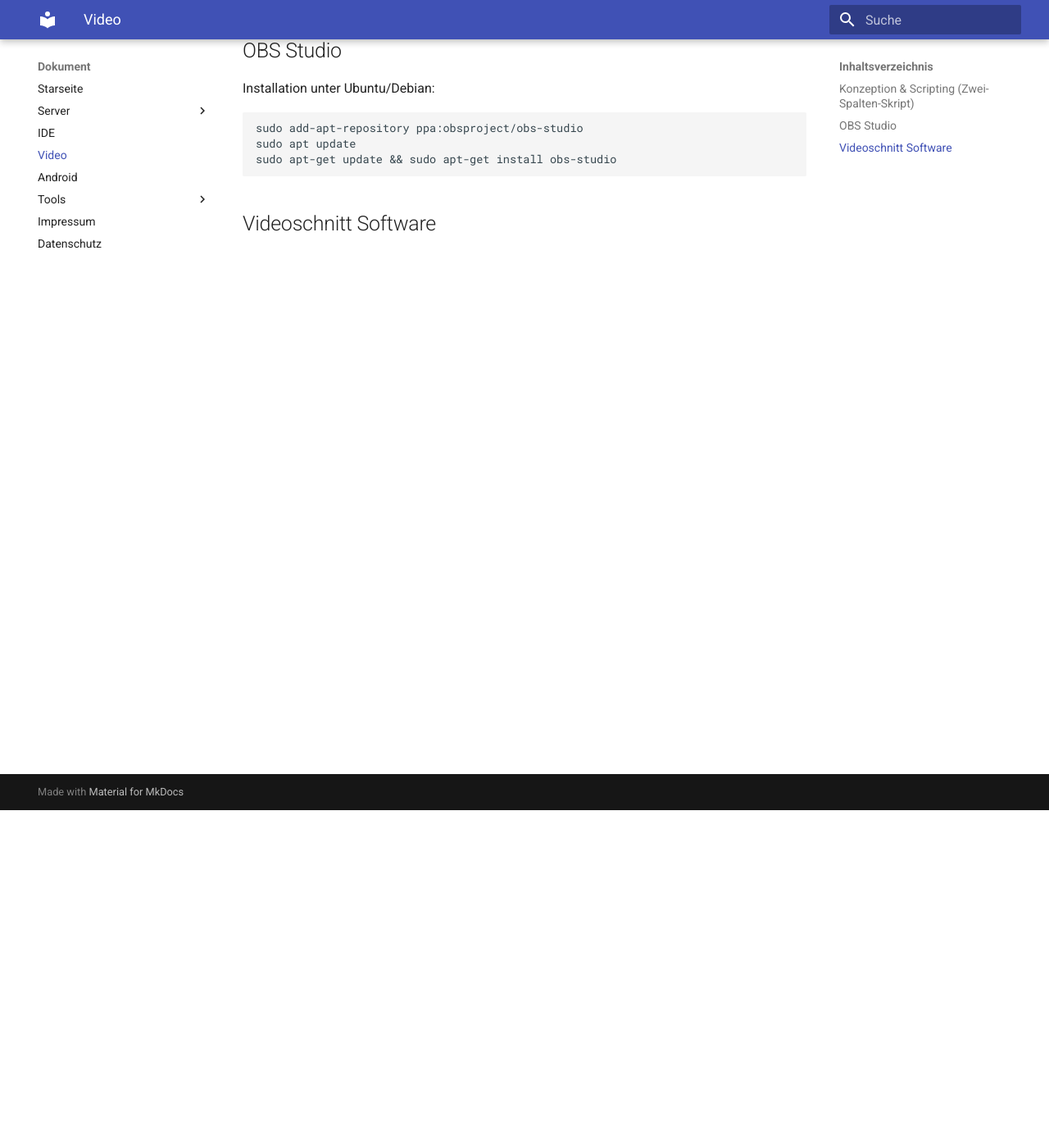
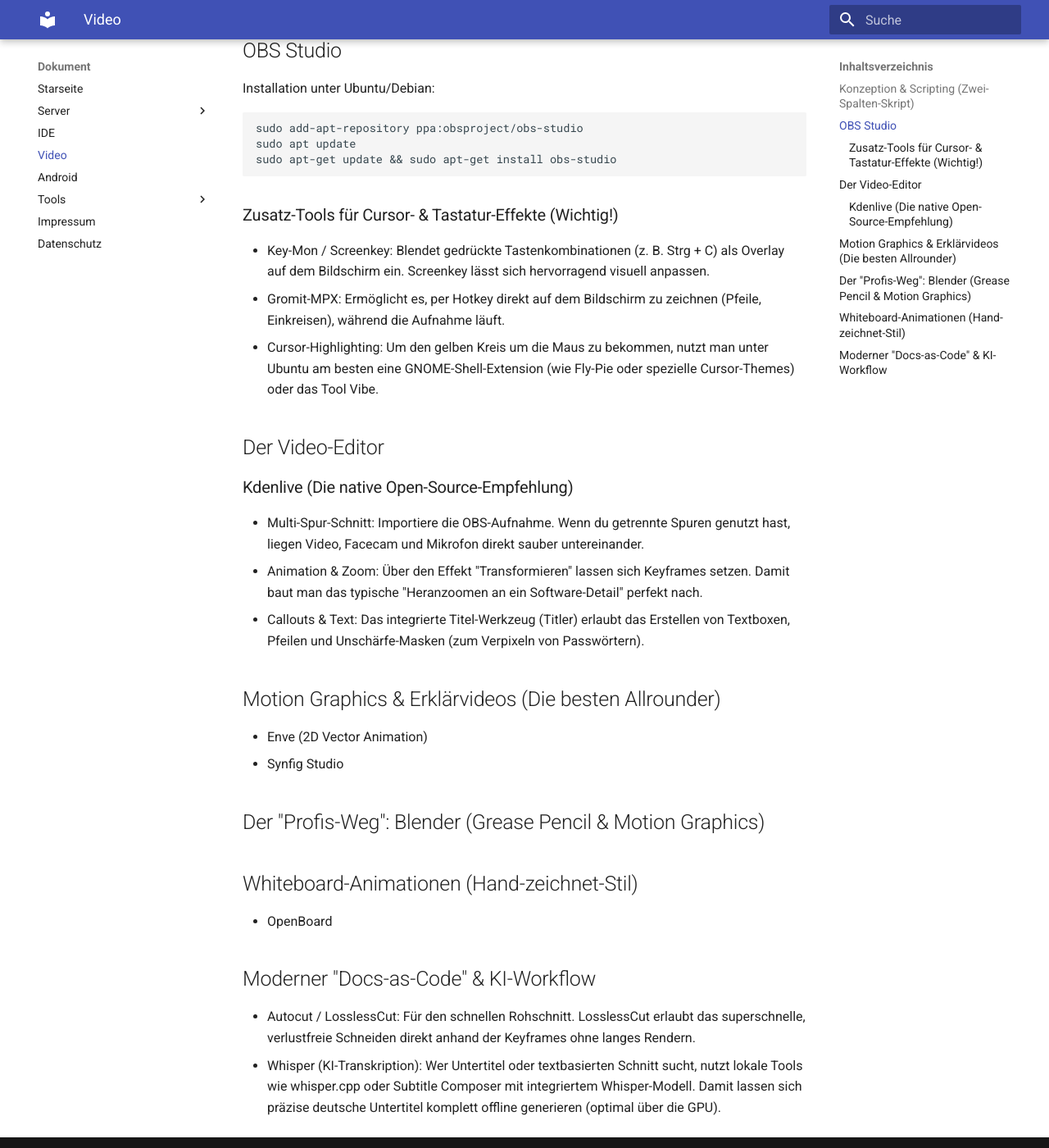
Before and after one commit to thorstenkloehn/dokument, an MkDocs documentation site: the page built from docs/Video/index.md, in a window 1280 px wide and 1400 px high, scrolled down 412 px. Shown: the whole window at 82% size. Built offline with MkDocs 1.6.1 and Material for MkDocs 9.7.7, drawn with Linux system fonts in a browser that asks for light colours.

Commit message:
Dokumentation: Hinzufügen von Zusatz-Tools für Cursor- & Tastatur-Effekte und Video-Editor-Optionen

````diff
--- a/docs/Video/index.md
+++ b/docs/Video/index.md
@@ -14,5 +14,28 @@
 sudo apt update
 sudo apt-get update && sudo apt-get install obs-studio
 ```
+### Zusatz-Tools für Cursor- & Tastatur-Effekte (Wichtig!)
 
-## Videoschnitt Software
+* Key-Mon / Screenkey: Blendet gedrückte Tastenkombinationen (z. B. Strg + C) als Overlay auf dem Bildschirm ein. Screenkey lässt sich hervorragend visuell anpassen.
+* Gromit-MPX: Ermöglicht es, per Hotkey direkt auf dem Bildschirm zu zeichnen (Pfeile, Einkreisen), während die Aufnahme läuft.
+* Cursor-Highlighting: Um den gelben Kreis um die Maus zu bekommen, nutzt man unter Ubuntu am besten eine GNOME-Shell-Extension (wie Fly-Pie oder spezielle Cursor-Themes) oder das Tool Vibe.
+
+## Der Video-Editor
+### Kdenlive (Die native Open-Source-Empfehlung)
+* Multi-Spur-Schnitt: Importiere die OBS-Aufnahme. Wenn du getrennte Spuren genutzt hast, liegen Video, Facecam und Mikrofon direkt sauber untereinander.
+* Animation & Zoom: Über den Effekt "Transformieren" lassen sich Keyframes setzen. Damit baut man das typische "Heranzoomen an ein Software-Detail" perfekt nach.
+* Callouts & Text: Das integrierte Titel-Werkzeug (Titler) erlaubt das Erstellen von Textboxen, Pfeilen und Unschärfe-Masken (zum Verpixeln von Passwörtern).
+
+
+## Motion Graphics & Erklärvideos (Die besten Allrounder)
+* Enve (2D Vector Animation)
+* Synfig Studio
+## Der "Profis-Weg": Blender (Grease Pencil & Motion Graphics)
+## Whiteboard-Animationen (Hand-zeichnet-Stil)
+* OpenBoard
+
+
+## Moderner "Docs-as-Code" & KI-Workflow
+
+* Autocut / LosslessCut: Für den schnellen Rohschnitt. LosslessCut erlaubt das superschnelle, verlustfreie Schneiden direkt anhand der Keyframes ohne langes Rendern.
+* Whisper (KI-Transkription): Wer Untertitel oder textbasierten Schnitt sucht, nutzt lokale Tools wie whisper.cpp oder Subtitle Composer mit integriertem Whisper-Modell. Damit lassen sich präzise deutsche Untertitel komplett offline generieren (optimal über die GPU).
````
